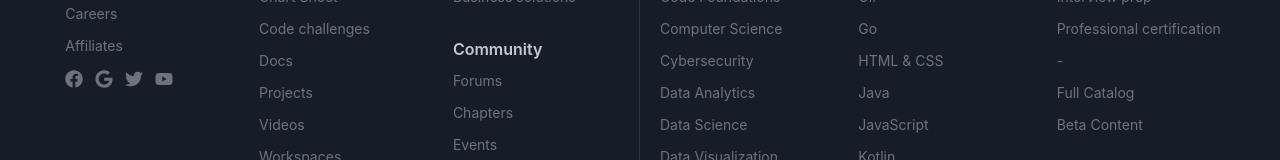
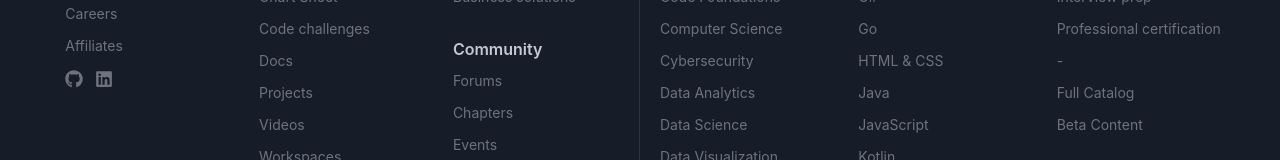
Before and after one commit to Azam8808/EduNovaX, a React (Create React App) app in the folder frontend/: page / in a window 1280 px wide. Shown: the part 5356-5516 px from the top of the page. Built offline with nearby package versions, Linux system fonts and the light colour scheme; no server answers.

Commit message:
updated code

```diff
--- a/frontend/src/Components/Common/Footer.jsx
+++ b/frontend/src/Components/Common/Footer.jsx
@@ -6,7 +6,7 @@
 import Logo from "../../assets/Logo/Logo-Full-Light.png";
 
 // Icons
-import { FaFacebook, FaGoogle, FaTwitter, FaYoutube } from "react-icons/fa";
+import { FaFacebook, FaGoogle, FaTwitter, FaYoutube, FaGithub, FaLinkedin } from "react-icons/fa";
 
 const BottomFooter = ["Privacy Policy", "Cookie Policy", "Terms"];
 const Resources = [
@@ -47,10 +47,9 @@
                 })}
               </div>
               <div className="flex gap-3 text-lg">
-                <FaFacebook />
-                <FaGoogle />
-                <FaTwitter />
-                <FaYoutube />
+                <a href="https://github.com/Azam8808/EduNovaX" target="_blank" rel="noopener noreferrer"><FaGithub /></a>
+                <a href="https://www.linkedin.com/in/azam8808/" target="_blank" rel="noopener noreferrer"><FaLinkedin /></a>
+
               </div>
               <div></div>
             </div>
```
